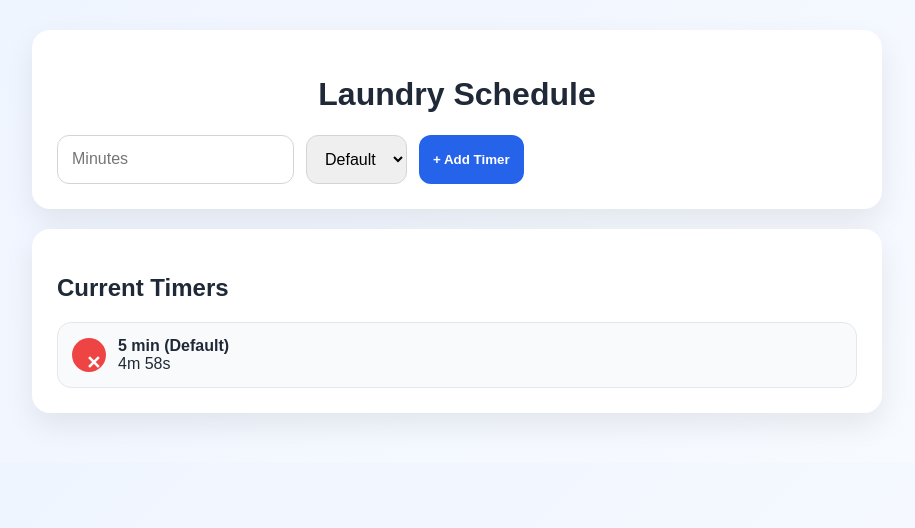
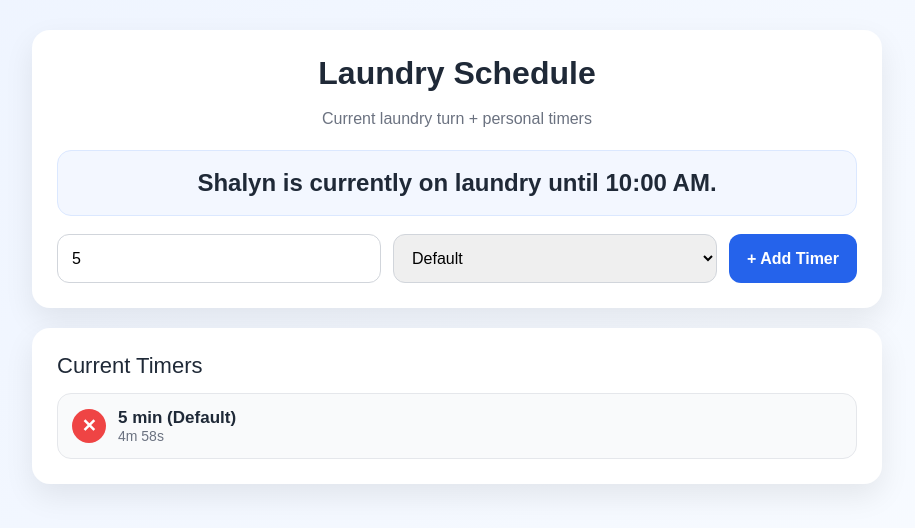
Before and after one commit to warnermagicmirror/warnermagicmirror.github.io, a plain HTML site: page laundry-schedule/index.html in a window 1280 px wide. Both pictures are taken after typing "5" into the empty fields and a click on the button "+ Add Timer". Shown: the whole page, without its empty margins (183-1098 px from the left). Drawn offline with nearby package versions, Linux system fonts and the light colour scheme.

Commit message:
Update index.html

```diff
--- a/laundry-schedule/index.html
+++ b/laundry-schedule/index.html
@@ -1,12 +1,15 @@
 <!DOCTYPE html>
 <html lang="en">
 <head>
+<link rel="stylesheet" href="https://fonts.googleapis.com/css2?family=Material+Symbols+Outlined" />
 <meta charset="utf-8">
 <meta name="viewport" content="width=device-width, initial-scale=1">
 <title>Laundry Schedule</title>
 
 <style>
-* { box-sizing: border-box; }
+* {
+    box-sizing: border-box;
+}
 
 body {
     margin: 0;
@@ -16,7 +19,10 @@ body {
     padding: 30px 15px;
 }
 
-.container { max-width: 850px; margin: auto; }
+.container {
+    max-width: 850px;
+    margin: auto;
+}
 
 .card {
     background: white;
@@ -26,7 +32,27 @@ body {
     margin-bottom: 20px;
 }
 
-h1 { text-align: center; }
+h1 {
+    margin: 0 0 18px 0;
+    font-size: 32px;
+    text-align: center;
+}
+
+.sub {
+    color: #6b7280;
+    text-align: center;
+    margin-bottom: 22px;
+}
+
+#onlaundry {
+    font-size: 24px;
+    font-weight: bold;
+    background: #f3f7ff;
+    border: 1px solid #dbe8ff;
+    border-radius: 14px;
+    padding: 18px;
+    text-align: center;
+}
 
 .controls {
     display: flex;
@@ -35,22 +61,60 @@ h1 { text-align: center; }
     margin-top: 18px;
 }
 
-input, select {
+input[type="number"], select {
+    flex: 1;
+    min-width: 180px;
+    border: 1px solid #d1d5db;
+    border-radius: 12px;
     padding: 14px;
-    border-radius: 12px;
-    border: 1px solid #d1d5db;
     font-size: 16px;
+    outline: none;
+}
+
+input:focus, select:focus {
+    border-color: #3b82f6;
+    box-shadow: 0 0 0 4px rgba(59,130,246,0.12);
 }
 
 button {
     border: none;
     border-radius: 12px;
-    padding: 14px;
+    padding: 14px 18px;
+    font-size: 16px;
     font-weight: bold;
     cursor: pointer;
+    transition: 0.18s;
 }
 
-.primary-btn { background: #2563eb; color: white; }
+button:hover {
+    transform: translateY(-1px);
+}
+
+.primary-btn {
+    background: #2563eb;
+    color: white;
+}
+
+.primary-btn:hover {
+    background: #1d4ed8;
+}
+
+.dismiss-btn {
+    background: #10b981;
+    color: white;
+    margin-top: 12px;
+}
+
+.section-title {
+    font-size: 22px;
+    margin: 0 0 14px 0;
+}
+
+#timers {
+    display: flex;
+    flex-direction: column;
+    gap: 12px;
+}
 
 .timer-item {
     display: flex;
@@ -66,9 +130,25 @@ button {
     width: 34px;
     height: 34px;
     border-radius: 50%;
+    padding: 0;
+    font-size: 18px;
+    font-weight: bold;
     background: #ef4444;
     color: white;
-    font-size: 18px;
+}
+
+.timer-main {
+    flex: 1;
+}
+
+.timer-name {
+    font-weight: bold;
+    font-size: 17px;
+}
+
+.timer-left {
+    color: #6b7280;
+    font-size: 14px;
 }
 
 .overlay {
@@ -82,9 +162,11 @@ button {
 
 .modal {
     background: white;
+    width: 100%;
+    max-width: 420px;
+    border-radius: 18px;
     padding: 24px;
-    border-radius: 18px;
-    text-align: center;
+    box-shadow: 0 20px 40px rgba(0,0,0,0.2);
 }
 </style>
 </head>
@@ -94,6 +176,7 @@ button {
 
 <div class="card">
 <h1>Laundry Schedule</h1>
+<div class="sub">Current laundry turn + personal timers</div>
 <div id="onlaundry"></div>
 
 <div class="controls">
@@ -104,7 +187,7 @@ button {
 </div>
 
 <div class="card">
-<h2>Current Timers</h2>
+<div class="section-title">Current Timers</div>
 <div id="timers"></div>
 </div>
 
@@ -112,24 +195,23 @@ button {
 
 <audio id="alarmSound"></audio>
 <audio id="previewAudio"></audio>
+<audio id="turnSound" src="notification.mp3"></audio>
 
-<!-- Preview Modal -->
+<!-- Preview -->
 <div class="overlay" id="previewOverlay">
 <div class="modal">
 <h2>Preview Sound</h2>
 <div id="previewName"></div>
-<br>
 <button id="stopPreview">Stop</button>
 </div>
 </div>
 
-<!-- Done Modal -->
+<!-- Done -->
 <div class="overlay" id="doneOverlay">
 <div class="modal">
 <h2>Timer Complete</h2>
 <div id="doneText"></div>
-<br>
-<button id="dismissDone">Dismiss</button>
+<button class="dismiss-btn" id="dismissDone">Dismiss</button>
 </div>
 </div>
 
@@ -163,8 +245,8 @@ function previewSound(sound) {
     audio.currentTime = 0;
     audio.play();
 
+    document.getElementById("previewOverlay").style.display = "flex";
     document.getElementById("previewName").textContent = sound.name;
-    document.getElementById("previewOverlay").style.display = "flex";
 
     audio.onended = closePreview;
 }
@@ -178,6 +260,61 @@ function closePreview() {
 
 document.getElementById("stopPreview").onclick = closePreview;
 
+/* ------------------ LAUNDRY ------------------ */
+var f="Father", mo="Mother", s="Shalyn", l="Lamoni", ja="Jason", je="Jedediah", ma="Marianne", _="****";
+
+var schedule = {
+    mon:[mo,mo,mo,je+" & "+ma],
+    tue:[s,ma,ma,ja],
+    wed:[s,je,je,l],
+    thu:[s,mo,mo,ja],
+    fri:[s,je,ma,l],
+    sat:[ja,ja,l,l],
+    sun:[_,_,_,_]
+};
+
+var lastPerson = null;
+
+function drawLaundry() {
+    var date = new Date();
+    var string = date.toString().toLowerCase();
+    var day = schedule[string.slice(0,3)];
+    var hour = date.getHours();
+
+    var slots = [
+        {start:5,end:10,label:"10:00 AM"},
+        {start:10,end:14,label:"2:00 PM"},
+        {start:14,end:18,label:"6:00 PM"},
+        {start:18,end:22,label:"10:00 PM"}
+    ];
+
+    var index=-1;
+    for(var i=0;i<slots.length;i++){
+        if(hour>=slots[i].start && hour<slots[i].end){
+            index=i; break;
+        }
+    }
+
+    var person = index===-1?_:day[index];
+    var until = index===-1?"5:00 AM":slots[index].label;
+
+    document.getElementById("onlaundry").textContent =
+        person+" is currently on laundry until "+until+".";
+
+    // 🔔 PLAY SOUND ON CHANGE
+    if (lastPerson !== null &&
+        person !== lastPerson &&
+        person !== _ &&
+        lastPerson !== _) {
+
+        var sound = document.getElementById("turnSound");
+        sound.currentTime = 0;
+        sound.play();
+    }
+
+    lastPerson = person;
+}
+
 /* ------------------ TIMERS ------------------ */
 var timers = [];
 var nextId = 1;
@@ -190,114 +327,108 @@ function loadTimers() {
     var saved = localStorage.getItem("timers");
     if (saved) {
         timers = JSON.parse(saved);
-
-        timers.forEach(t => {
-            var found = sounds.find(s => s.file === t.sound.file);
-            if (found) t.sound = found;
-        });
-
-        nextId = timers.length ? Math.max(...timers.map(t => t.id)) + 1 : 1;
+        nextId = timers.length ? Math.max(...timers.map(t=>t.id))+1 : 1;
     }
 }
 
-function addTimer(minutes) {
+function addTimer(min) {
     timers.push({
         id: nextId++,
-        minutes: minutes,
-        end: Date.now() + minutes * 60000,
-        completed: false,
+        minutes: min,
+        end: Date.now()+min*60000,
         sound: selectedSound
     });
-
     saveTimers();
     renderTimers();
 }
 
 function removeTimer(id) {
-    timers = timers.filter(t => t.id !== id);
+    timers = timers.filter(t=>t.id!==id);
     saveTimers();
     renderTimers();
 }
 
-function formatTime(ms) {
-    var total = Math.ceil(ms / 1000);
-    var m = Math.floor(total / 60);
-    var s = total % 60;
-    return m + "m " + (s < 10 ? "0" : "") + s + "s";
+function format(ms){
+    var t=Math.ceil(ms/1000);
+    var m=Math.floor(t/60), s=t%60;
+    return m+"m "+(s<10?"0":"")+s+"s";
 }
 
-function renderTimers() {
-    var box = document.getElementById("timers");
-    box.innerHTML = "";
+function renderTimers(){
+    var box=document.getElementById("timers");
+    box.innerHTML="";
+    if(!timers.length){ box.innerHTML="No timers."; return;}
 
-    if (!timers.length) {
-        box.innerHTML = "No timers.";
-        return;
-    }
+    timers.forEach(t=>{
+        var d=document.createElement("div");
+        d.className="timer-item";
 
-    timers.forEach(t => {
-        var div = document.createElement("div");
-        div.className = "timer-item";
+        var del=document.createElement("button");
+        del.className="delete-btn";
+        del.textContent="✕";
+        del.onclick=()=>removeTimer(t.id);
 
-        var del = document.createElement("button");
-        del.className = "delete-btn";
-        del.textContent = "✕";
-        del.onclick = () => removeTimer(t.id);
+        var main=document.createElement("div");
+        main.className="timer-main";
 
-        var text = document.createElement("div");
-        var left = t.end - Date.now();
+        var name=document.createElement("div");
+        name.className="timer-name";
+        name.textContent = t.minutes+" min ("+t.sound.name+")";
 
-        text.innerHTML =
-            "<b>" + t.minutes + " min (" + t.sound.name + ")</b><br>" +
-            (left > 0 ? formatTime(left) : "Finishing...");
+        var time=document.createElement("div");
+        time.className="timer-left";
+        var left=t.end-Date.now();
+        time.textContent=left>0?format(left):"Finishing...";
 
-        div.appendChild(del);
-        div.appendChild(text);
-        box.appendChild(div);
+        main.appendChild(name);
+        main.appendChild(time);
+
+        d.appendChild(del);
+        d.appendChild(main);
+        box.appendChild(d);
     });
 }
 
-function checkTimers() {
-    timers.forEach(t => {
-        if (!t.completed && Date.now() >= t.end) {
-            t.completed = true;
-
-            var audio = document.getElementById("alarmSound");
-            audio.src = t.sound.file;
-            audio.currentTime = 0;
+function checkTimers(){
+    timers.forEach(t=>{
+        if(Date.now()>=t.end){
+            var audio=document.getElementById("alarmSound");
+            audio.src=t.sound.file;
+            audio.loop = true;
             audio.play();
 
             document.getElementById("doneText").textContent =
-                t.minutes + " minute timer done!";
-            document.getElementById("doneOverlay").style.display = "flex";
+                t.minutes+" minute timer done!";
+            document.getElementById("doneOverlay").style.display="flex";
 
             removeTimer(t.id);
         }
     });
-
     renderTimers();
 }
 
 /* ------------------ EVENTS ------------------ */
-document.getElementById("addTimerBtn").onclick = function() {
-    var val = Number(document.getElementById("minutesInput").value);
-    if (val > 0) {
-        addTimer(val);
-        document.getElementById("minutesInput").value = "";
-    } else {
-        alert("Enter a valid time");
-    }
+document.getElementById("addTimerBtn").onclick=function(){
+    var v=Number(document.getElementById("minutesInput").value);
+    if(v>0){ addTimer(v); this.blur(); }
 };
 
-document.getElementById("dismissDone").onclick = function() {
-    document.getElementById("doneOverlay").style.display = "none";
+document.getElementById("dismissDone").onclick=function(){
+    var audio=document.getElementById("alarmSound");
+    audio.pause();
+    audio.currentTime=0;
+    audio.loop = false;
+    document.getElementById("doneOverlay").style.display="none";
 };
 
 /* ------------------ INIT ------------------ */
 loadSounds();
 loadTimers();
 renderTimers();
-setInterval(checkTimers, 500);
+drawLaundry();
+
+setInterval(drawLaundry,10000);
+setInterval(checkTimers,500);
 </script>
 
 </body>
```
